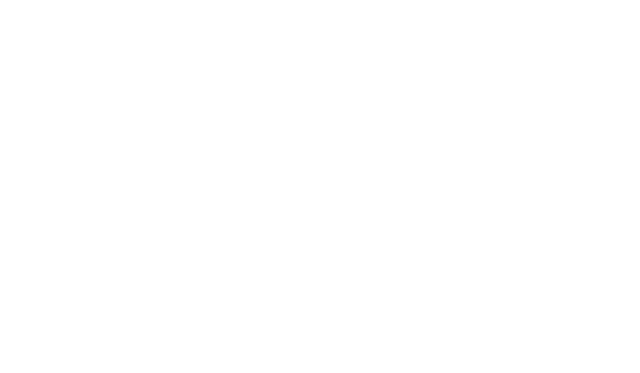
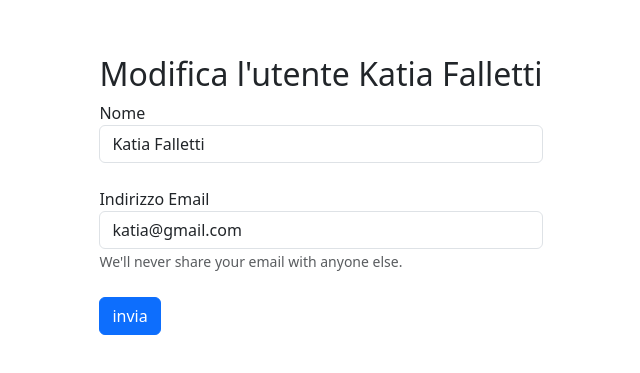
Before and after one commit to foferys/react-crud, a React (Vite) app: page /edit/1 in a window 1280 px wide. Before the commit this address had no page. Shown: the part 205-578 px from the top of the page, without its empty margins (319-959 px from the left). Built offline with nearby package versions, Linux system fonts and the light colour scheme.

Commit message:
implementazione updateUser tramite la pagina Updatejsx

```diff
--- a/package.json
+++ b/package.json
@@ -10,6 +10,7 @@
     "preview": "vite preview"
   },
   "dependencies": {
+    "@popperjs/core": "^2.11.8",
     "@reduxjs/toolkit": "^2.2.5",
     "bootstrap": "^5.3.3",
     "react": "^18.2.0",
--- a/src/App.jsx
+++ b/src/App.jsx
@@ -4,6 +4,7 @@
 import 'bootstrap/dist/css/bootstrap.min.css'
 import { BrowserRouter, Routes, Route } from 'react-router-dom'
 import Creazione from './Creazione'
+import Update from './Update'
 
 
 
@@ -16,6 +17,7 @@
       <Routes>
         <Route path='/' element={<Home />}></Route>
         <Route path='/create' element={<Creazione />}></Route>
+        <Route path='/edit/:userId' element={<Update />}></Route>
       </Routes>
     </BrowserRouter>
   )
--- a/src/Home.jsx
+++ b/src/Home.jsx
@@ -33,8 +33,31 @@
               <td>{user.name}</td>
               <td>{user.email}</td>
               <td>
-                <button className='btn btn-sm btn-primary'>Edit</button>
+                <Link to={`/edit/${user.id}`} className='btn btn-sm btn-primary'>Edit</Link>
                 <button className='btn btn-sm btn-danger ms-3'>Delete</button>
+
+                {/* Button trigger modal */}
+                <button type="button" className="btn btn-sm btn-danger ms-3" data-bs-toggle="modal" data-bs-target="#exampleModal">
+                  Elimina
+                </button>
+                {/* Modale  */}
+                <div className="modal fade" id="exampleModal" tabIndex="-1" aria-labelledby="exampleModalLabel" aria-hidden="true">
+                  <div className="modal-dialog">
+                    <div className="modal-content">
+                      <div className="modal-header">
+                        <h5 className="modal-title" id="exampleModalLabel">Eliminazione Utente</h5>
+                        <button type="button" className="btn-close" data-bs-dismiss="modal" aria-label="Close"></button>
+                      </div>
+                      <div className="modal-body">
+                        Sei sicuro di voler eliminarlo?
+                      </div>
+                      <div className="modal-footer">
+                        <button type="button" className="btn btn-danger" data-bs-dismiss="modal">Si, Elimina</button>
+                      </div>
+                    </div>
+                  </div>
+                </div>
+
               </td>
             </tr>
           ))}
--- a/src/Update.jsx
+++ b/src/Update.jsx
@@ -0,0 +1,56 @@
+import React, { useState } from 'react';
+import { useDispatch, useSelector } from 'react-redux';
+import { useNavigate, useParams } from 'react-router-dom';
+import { updateUser } from './UserReducer';
+
+
+
+function Update() {
+    //il nome della variabile deve essere uguale al nome del parametro indicato in App.jsx nella route
+    const { userId } = useParams();
+    // console.log(userId)
+    const users = useSelector((state) => state.users);
+    const utenteEsistente = users.filter(u => u.id == userId);
+    const {name, email} = utenteEsistente[0];
+
+    const [uname, setName] = useState(name);
+    const [uemail, setEmail] = useState(email);
+
+    const dispatch = useDispatch();
+    const naviga = useNavigate();
+
+    const handleUpdate = (event) => {
+        event.preventDefault();
+        dispatch(updateUser({
+            id: userId,
+            name: uname,
+            email: uemail
+        }));
+
+        naviga('/');
+    }
+
+
+    return (
+        <div className='d-flex w-100 vh-100 justify-content-center align-items-center'>
+            <form onSubmit={handleUpdate}>
+                <div className="form-group">
+                    <h2>Modifica l'utente {name}</h2>
+                    <p id="messUserOk" className="nascosto text-success">utente inserito</p>
+                    <label htmlFor="name">Nome</label>
+                    <input type="text" className="form-control" name="name" value={uname} onChange={e => setName(e.target.value)} placeholder="insersci il nuovo nome"/>
+                </div>
+                <br />
+                <div className="form-group">
+                    <label htmlFor="email">Indirizzo Email</label>
+                    <input type="email" className="form-control" name="email" value={uemail} onChange={e => setEmail(e.target.value)} aria-describedby="emailHelp" placeholder="inserisci o conferma l'email"/>
+                    <small id="emailHelp" className="form-text text-muted">We'll never share your email with anyone else.</small>
+                </div>
+                <br />
+                <button type="submit" className="btn btn-primary">invia</button>
+            </form>
+        </div>
+    );
+  }
+
+export default Update;
--- a/src/UserReducer.jsx
+++ b/src/UserReducer.jsx
@@ -1,5 +1,6 @@
 import { createSlice } from "@reduxjs/toolkit";
 import { userList } from "./Data";
+import { act } from "react";
 
 
 const userSlice = createSlice({
@@ -10,9 +11,18 @@
             /* console.log(action); */
             // pushiamo nello state atttuale il payload della variabile action
             state.push(action.payload);
+        },
+        updateUser: (state, action) => {
+            const {id, name, email} = action.payload;
+            // update dello stato
+            const updUser = state.find(user => user.id == id);
+            if(updUser) {
+                updUser.name = name;
+                updUser.email = email;
+            }
         }
     }
 })
 
-export const {addUser} = userSlice.actions;
+export const {addUser, updateUser} = userSlice.actions;
 export default userSlice.reducer;
--- a/src/main.jsx
+++ b/src/main.jsx
@@ -6,6 +6,9 @@
 import { configureStore } from '@reduxjs/toolkit'
 // import dello slice userReducer.jsx ->assegnato poi sotto nel reducer dello store
 import UserReducer from './UserReducer.jsx'
+
+import 'bootstrap/dist/css/bootstrap.min.css';
+import 'bootstrap/dist/js/bootstrap.bundle.min.js';
 
 
 
```
Also changed, not shown: 1 other file (tests, documents, lock files or other folders).
